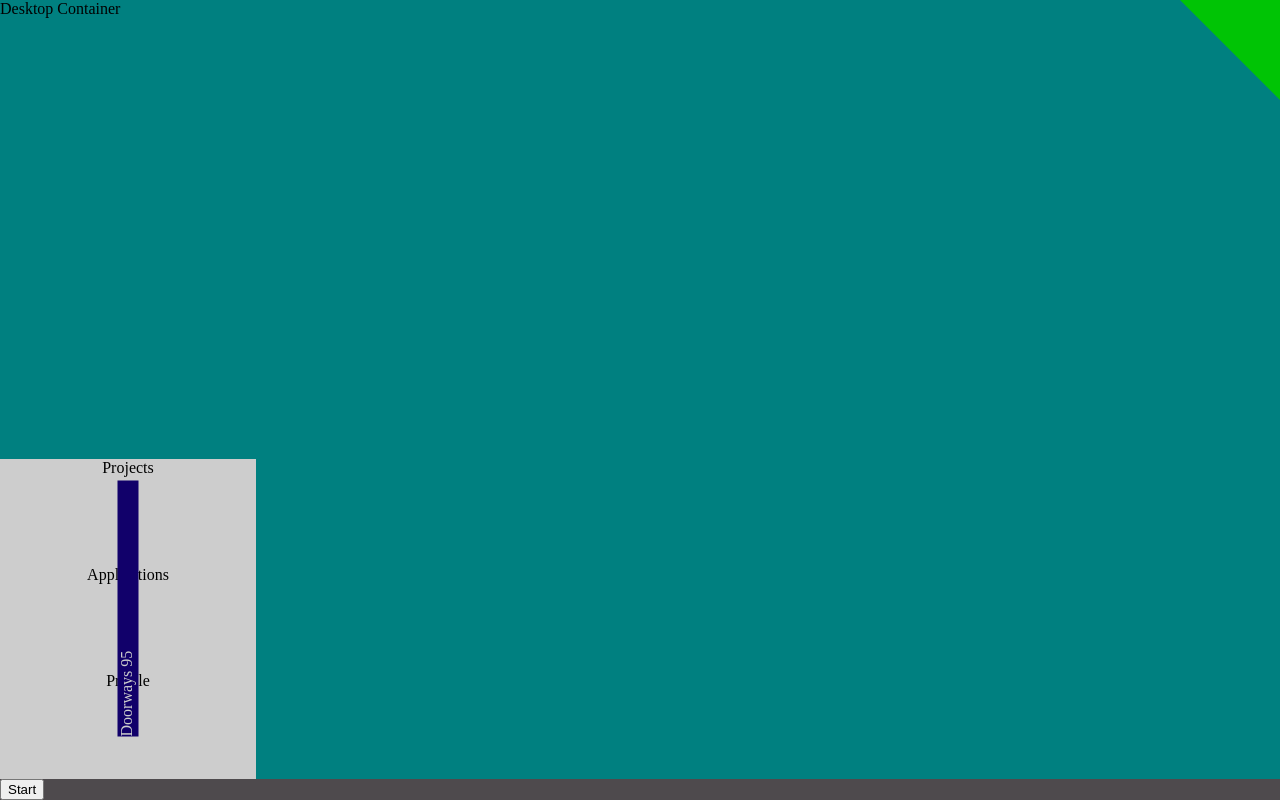
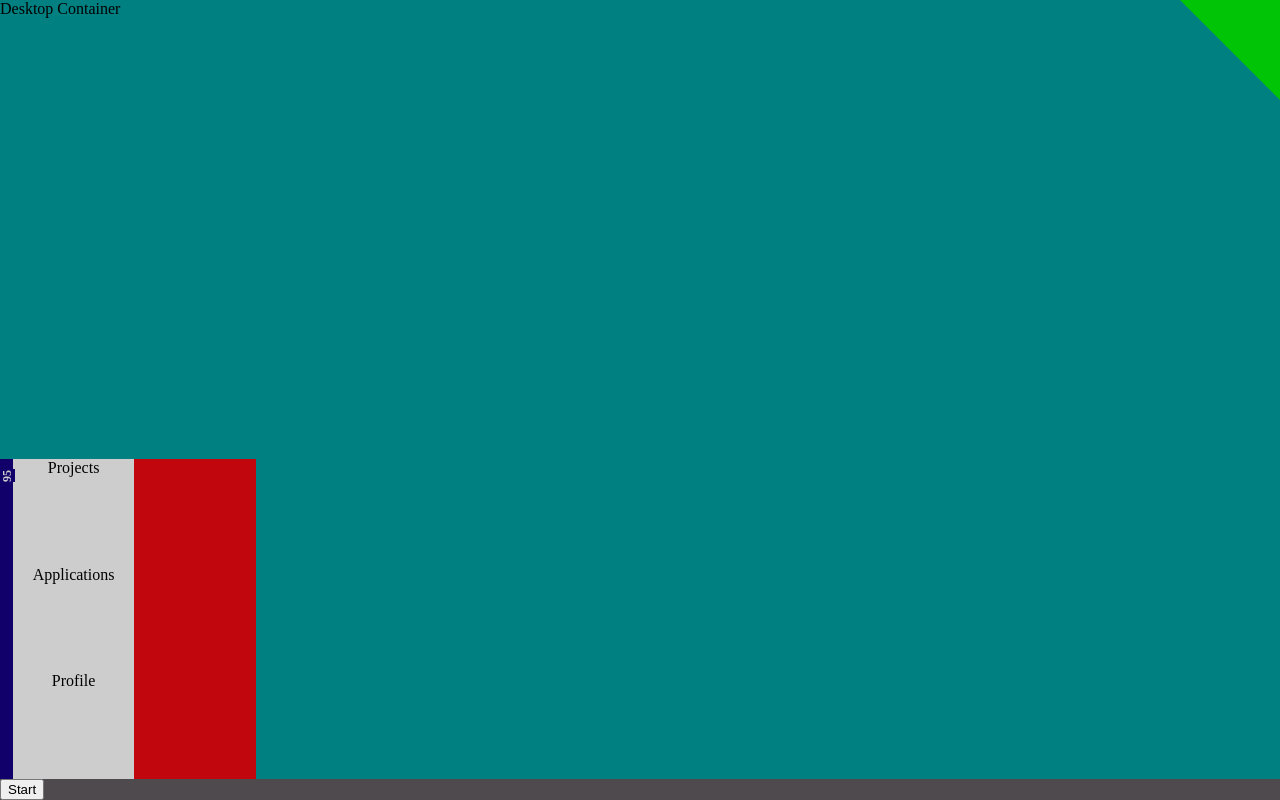
Before and after one commit to wbdana-old/doorways, a React (Create React App) app: page / in a window 1280 px wide. Both pictures are taken after a click on the button "Start". Built offline with nearby package versions, Linux system fonts and the light colour scheme.

Commit message:
Move to CSS grid for Menu

```diff
--- a/src/components/Gui/Menu.tsx
+++ b/src/components/Gui/Menu.tsx
@@ -1,6 +1,7 @@
 import * as React from 'react';
 import {
     DoorwaysContainer,
+    DoorwaysTextContainer,
     MenuContainer,
     MenuContainerWrapper,
 } from '../../styled/components/gui';
@@ -21,8 +22,9 @@ const Menu = (props: IProps) => {
     return (
         <MenuContainerWrapper>
             <DoorwaysContainer>
-                Doorways 95
+                <DoorwaysTextContainer>Doorways 95</DoorwaysTextContainer>
             </DoorwaysContainer>
+
             <MenuContainer>
                 {
                     MENU_OPTIONS.map((menuItem, index) => (
@@ -34,12 +36,12 @@ const Menu = (props: IProps) => {
                         />
                     ))
                 }
+            </MenuContainer>
 
-                <SubMenu
-                    options={MENU_OPTIONS}
-                    selectedMenuItem={props.selectedMenuItem}
-                />
-            </MenuContainer>
+            <SubMenu
+                options={MENU_OPTIONS}
+                selectedMenuItem={props.selectedMenuItem}
+            />
         </MenuContainerWrapper>
     );
 };
--- a/src/styled/components/gui.tsx
+++ b/src/styled/components/gui.tsx
@@ -28,47 +28,44 @@ export const StartButtonContainer = styled("button")<{ showMenu: boolean }>`
 `;
 
 export const MenuContainerWrapper = styled("div")<{  }>`
-    background-color: ${props => props.theme.darkBlue};
+    background-color: ${props => props.theme.secondaryColorInverted};
     bottom: 21px;
-    display: flex;
-    flex-direction: row;
+    display: grid;
+    grid-template: 100% / 5% 1fr 1fr;
     height: 40%;
     position: absolute;
     width: 20%;
+
+    z-index: 10;
 `;
+
+export const DoorwaysContainer = styled.div`
+    background-color: ${props => props.theme.darkBlue};
+    color: ${props => props.theme.offWhite};
+`;
+
+export const DoorwaysTextContainer = styled.h1`
+    background-color: ${props => props.theme.darkBlue};
+    color: ${props => props.theme.offWhite};
+    font-size: 12px;
+
+    transform: rotate(-90deg);
+    transform-origin: center left;
+`;
+
+
+// -ms-transform: rotate(-90deg);
+// -webkit-transform: rotate(-90deg);
 
 export const MenuContainer = styled("div")<{ subMenu?: boolean }>`
     align-items: center;
     background-color: ${props => props.theme.offWhite};
     display: flex;
-    flex: 1;
     flex-direction: column;
     height: 100%;
     overflow: hidden;
-    position: absolute;
+
     width: 100%;
-`;
-
-export const DoorwaysContainer = styled.div`
-    background-color: ${props => props.theme.darkBlue};
-    bottom: 50%;
-    color: ${props => props.theme.offWhite};
-    height: 21px;
-    left: 0%;
-    position: absolute;
-    width: 100%;
-
-    z-index: 5;
-
-    transform: rotate(270deg);
-    -ms-transform: rotate(270deg);
-    -webkit-transform: rotate(270deg);
-
-
-
-    * {
-
-    }
 `;
 
 export const MenuItemContainer = styled.div`
@@ -87,11 +84,7 @@ export const SubMenuContainer = styled("div")<{ selected?: boolean, index?: numb
     align-items: center;
     background-color: ${props => props.theme.offWhite};
     display: flex;
-    flex: 1;
     flex-direction: column;
-    height: 40%;
-    left: 15%;
-    position: fixed;
+
     text-align: center;
-    width: 15%;
 `;
```
